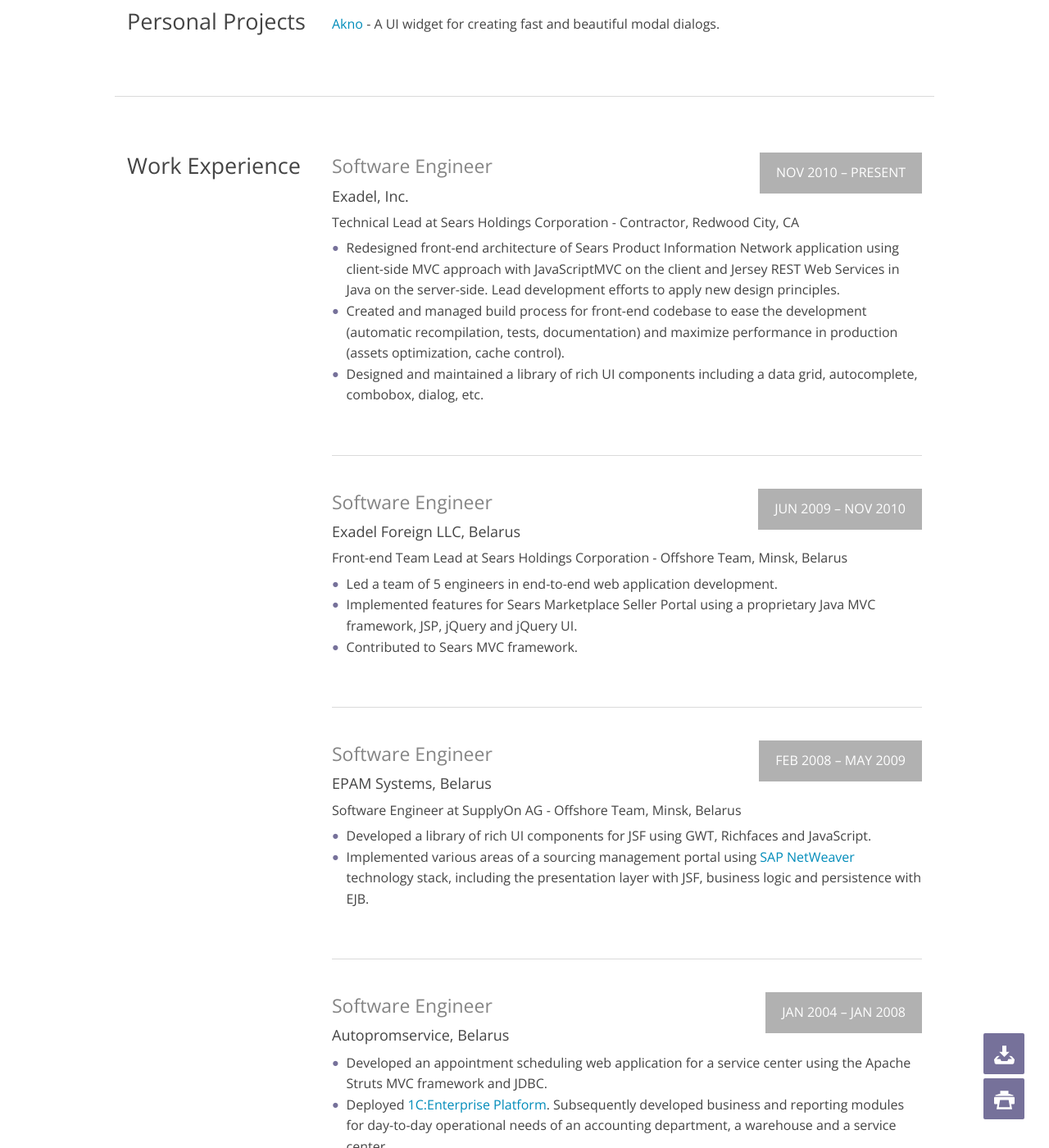
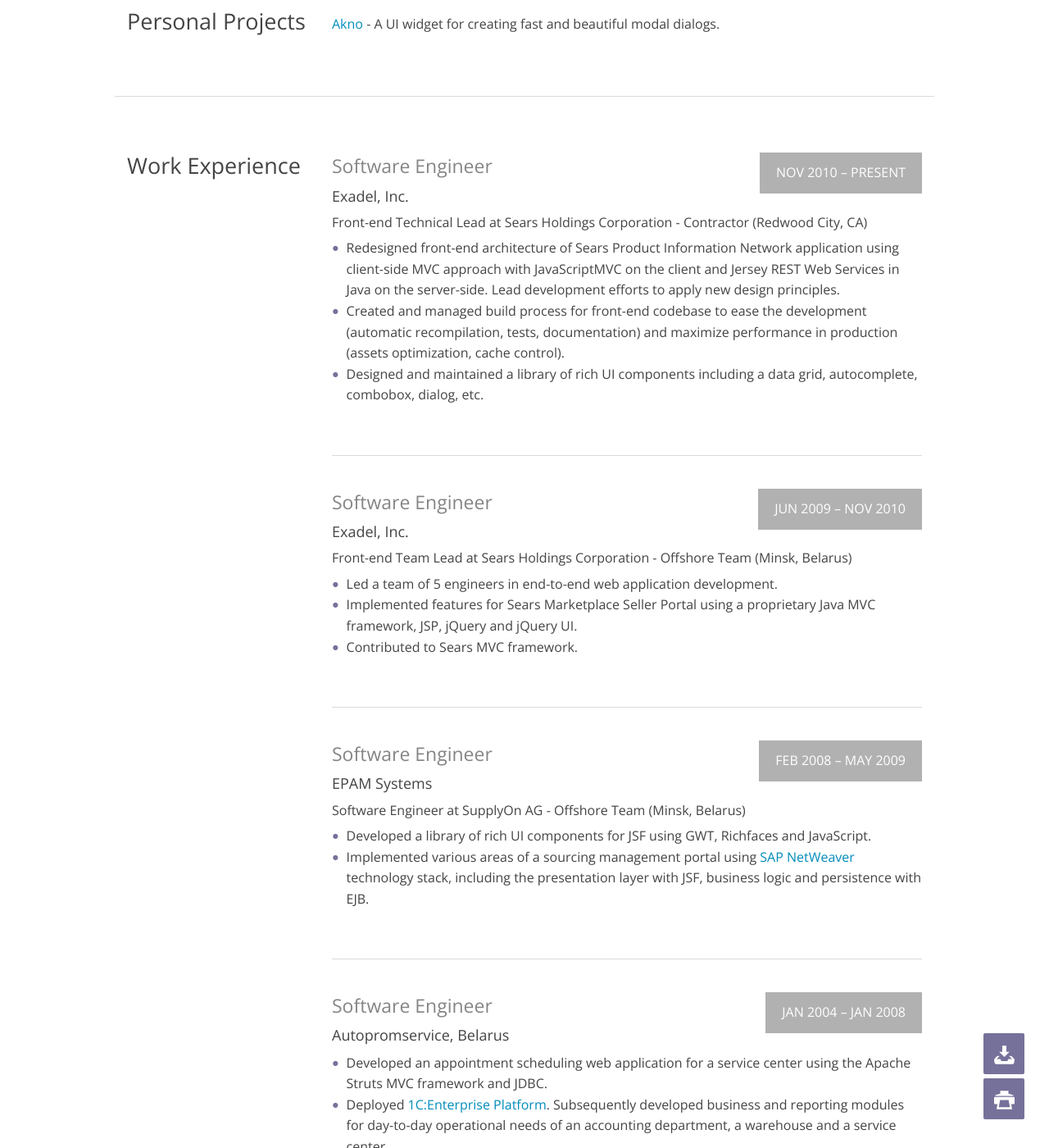
Before and after one commit to skhilko/skhilko.github.io, a Jekyll site: the page built from index.html, in a window 1280 px wide and 1400 px high, scrolled down 843 px. Shown: the whole window at 82% size. Built offline with Jekyll 4.4.1, drawn with Linux system fonts in a browser that asks for light colours.

Commit message:
Minor wording changes

```diff
--- a/_data/cv.yaml
+++ b/_data/cv.yaml
@@ -34,7 +34,7 @@
   - period: Nov 2010 – Present
     position: Software Engineer
     company: Exadel, Inc.
-    contract-position: Technical Lead at Sears Holdings Corporation - Contractor, Redwood City, CA
+    contract-position: Front-end Technical Lead at Sears Holdings Corporation - Contractor (Redwood City, CA)
     duties:
       - Redesigned front-end architecture of Sears Product Information Network application using client-side
         MVC approach with JavaScriptMVC on the client and Jersey REST Web Services in Java on the server-side.
@@ -45,8 +45,8 @@
 
   - period: Jun 2009 – Nov 2010
     position: Software Engineer
-    company: Exadel Foreign LLC, Belarus
-    contract-position: Front-end Team Lead at Sears Holdings Corporation - Offshore Team, Minsk, Belarus
+    company: Exadel, Inc.
+    contract-position: Front-end Team Lead at Sears Holdings Corporation - Offshore Team (Minsk, Belarus)
     duties:
       - Led a team of 5 engineers in end-to-end web application development.
       - Implemented features for Sears Marketplace Seller Portal using a proprietary Java MVC framework, JSP, jQuery and jQuery UI.
@@ -54,8 +54,8 @@
 
   - period: Feb 2008 – May 2009
     position: Software Engineer
-    company: EPAM Systems, Belarus
-    contract-position: Software Engineer at SupplyOn AG - Offshore Team, Minsk, Belarus
+    company: EPAM Systems
+    contract-position: Software Engineer at SupplyOn AG - Offshore Team (Minsk, Belarus)
     projects:
     duties:
       - Developed a library of rich UI components for JSF using GWT, Richfaces and JavaScript.
```
Also changed, not shown: 1 other file.
